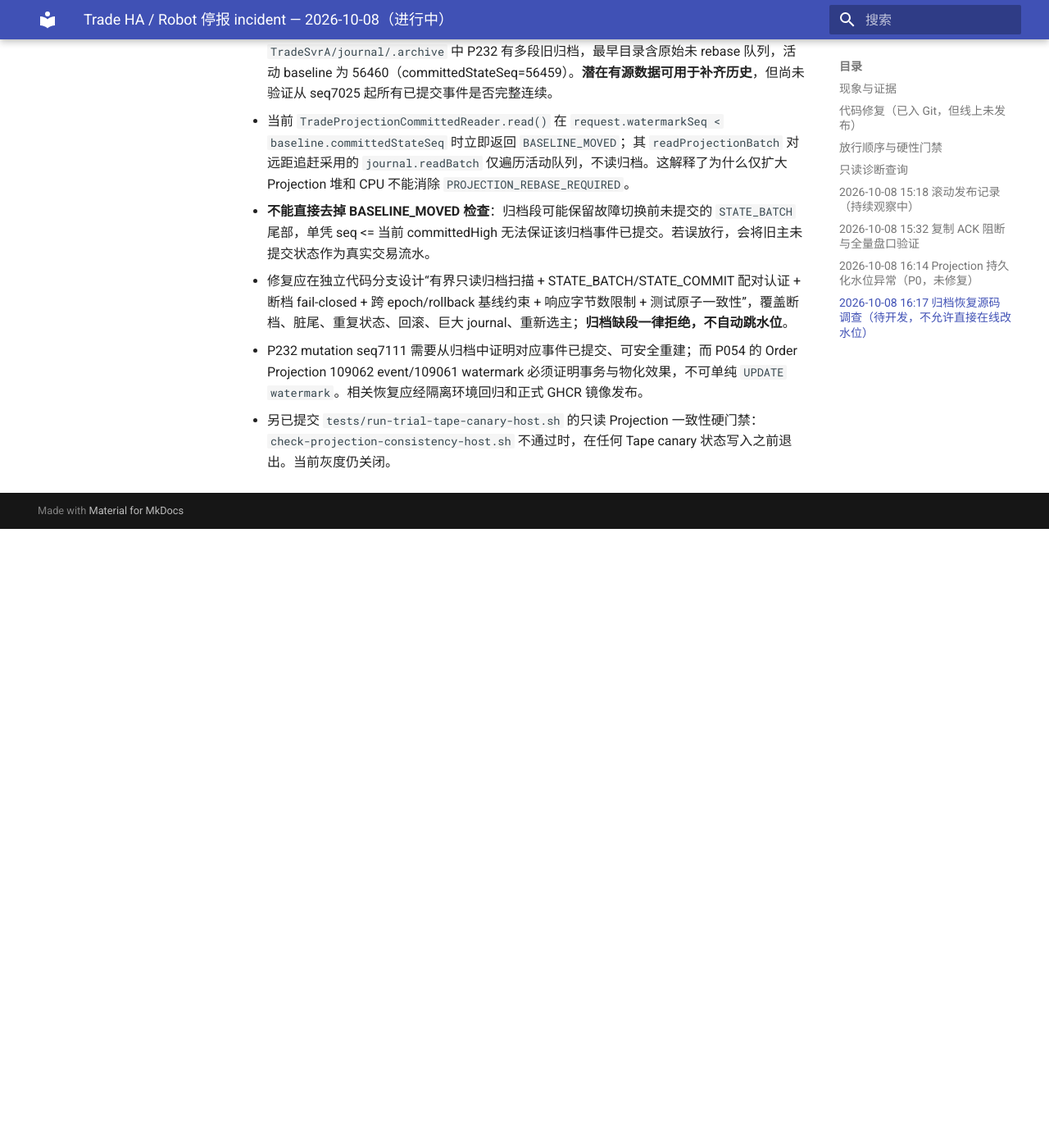
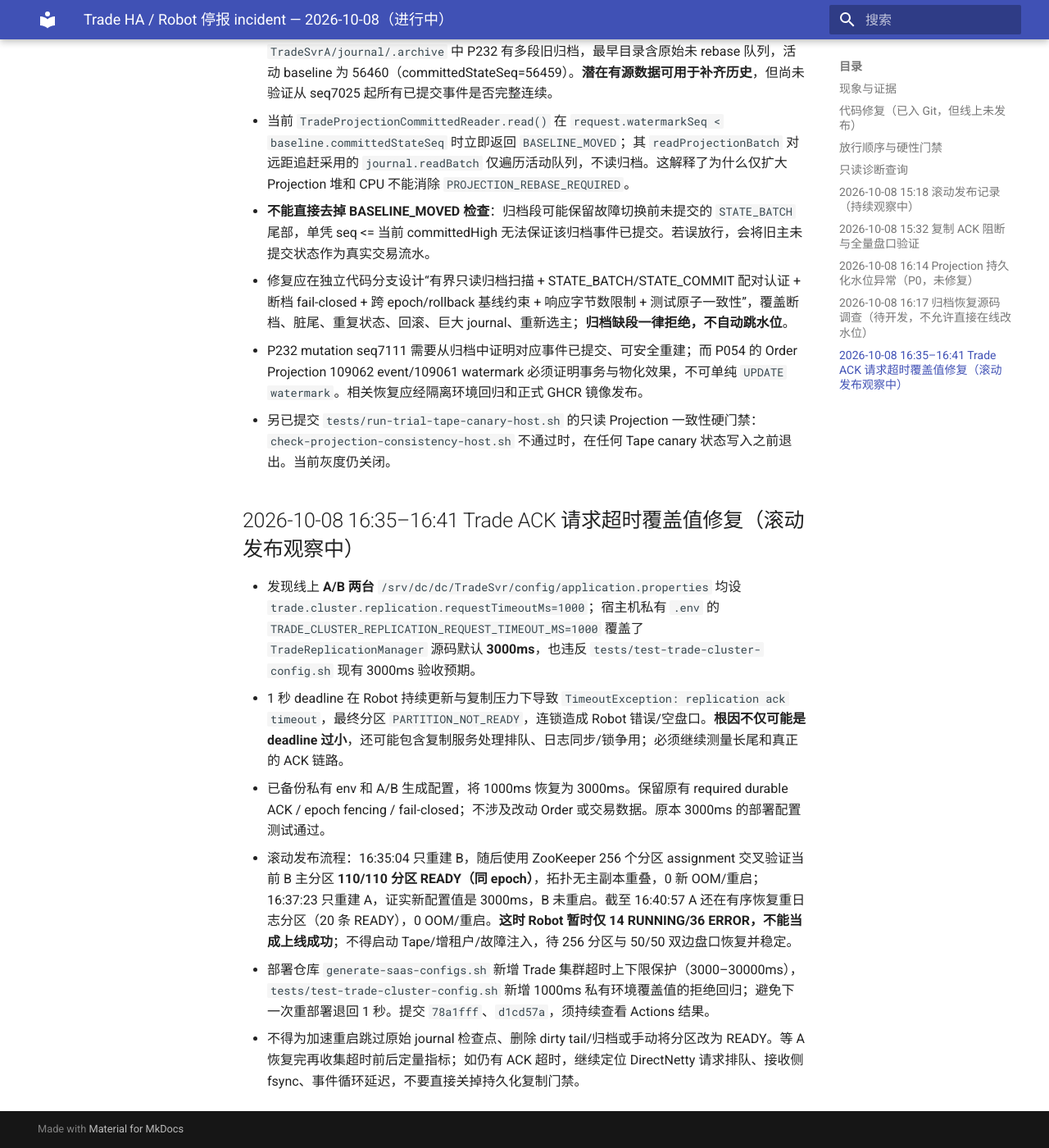
Before and after one commit to bliplink/dc-quant-deploy, an MkDocs documentation site: the page built from docs/TRADE_ROBOT_HEAP_INCIDENT_20261008.zh-CN.md, in a window 1280 px wide and 1400 px high, scrolled down 5173 px. Shown: the whole window at 82% size. Built offline with MkDocs 1.6.1 and Material for MkDocs 9.7.7, drawn with Linux system fonts in a browser that asks for light colours; before the commit the page ends 5818 px from its top, so only the background shows below that.

Commit message:
docs: trace 1s Trade ACK override and staged 3s rollout

```diff
--- a/docs/TRADE_ROBOT_HEAP_INCIDENT_20261008.zh-CN.md
+++ b/docs/TRADE_ROBOT_HEAP_INCIDENT_20261008.zh-CN.md
@@ -91,3 +91,12 @@
 - 修复应在独立代码分支设计“有界只读归档扫描 + STATE_BATCH/STATE_COMMIT 配对认证 + 断档 fail-closed + 跨 epoch/rollback 基线约束 + 响应字节数限制 + 测试原子一致性”，覆盖断档、脏尾、重复状态、回滚、巨大 journal、重新选主；**归档缺段一律拒绝，不自动跳水位**。
 - P232 mutation seq7111 需要从归档中证明对应事件已提交、可安全重建；而 P054 的 Order Projection 109062 event/109061 watermark 必须证明事务与物化效果，不可单纯 `UPDATE watermark`。相关恢复应经隔离环境回归和正式 GHCR 镜像发布。
 - 另已提交 `tests/run-trial-tape-canary-host.sh` 的只读 Projection 一致性硬门禁：`check-projection-consistency-host.sh` 不通过时，在任何 Tape canary 状态写入之前退出。当前灰度仍关闭。
+
+## 2026-10-08 16:35–16:41 Trade ACK 请求超时覆盖值修复（滚动发布观察中）
+
+- 发现线上 **A/B 两台** `/srv/dc/dc/TradeSvr/config/application.properties` 均设 `trade.cluster.replication.requestTimeoutMs=1000`；宿主机私有 `.env` 的 `TRADE_CLUSTER_REPLICATION_REQUEST_TIMEOUT_MS=1000` 覆盖了 `TradeReplicationManager` 源码默认 **3000ms**，也违反 `tests/test-trade-cluster-config.sh` 现有 3000ms 验收预期。
+- 1 秒 deadline 在 Robot 持续更新与复制压力下导致 `TimeoutException: replication ack timeout`，最终分区 `PARTITION_NOT_READY`，连锁造成 Robot 错误/空盘口。**根因不仅可能是 deadline 过小**，还可能包含复制服务处理排队、日志同步/锁争用；必须继续测量长尾和真正的 ACK 链路。
+- 已备份私有 env 和 A/B 生成配置，将 1000ms 恢复为 3000ms。保留原有 required durable ACK / epoch fencing / fail-closed；不涉及改动 Order 或交易数据。原本 3000ms 的部署配置测试通过。
+- 滚动发布流程：16:35:04 只重建 B，随后使用 ZooKeeper 256 个分区 assignment 交叉验证当前 B 主分区 **110/110 分区 READY（同 epoch）**，拓扑无主副本重叠，0 新 OOM/重启；16:37:23 只重建 A，证实新配置值是 3000ms，B 未重启。截至 16:40:57 A 还在有序恢复重日志分区（20 条 READY），0 OOM/重启。**这时 Robot 暂时仅 14 RUNNING/36 ERROR，不能当成上线成功**；不得启动 Tape/增租户/故障注入，待 256 分区与 50/50 双边盘口恢复并稳定。
+- 部署仓库 `generate-saas-configs.sh` 新增 Trade 集群超时上下限保护（3000–30000ms），`tests/test-trade-cluster-config.sh` 新增 1000ms 私有环境覆盖值的拒绝回归；避免下一次重部署退回 1 秒。提交 `78a1fff`、`d1cd57a`，须持续查看 Actions 结果。
+- 不得为加速重启跳过原始 journal 检查点、删除 dirty tail/归档或手动将分区改为 READY。等 A 恢复完再收集超时前后定量指标；如仍有 ACK 超时，继续定位 DirectNetty 请求排队、接收侧 fsync、事件循环延迟，不要直接关掉持久化复制门禁。
```
